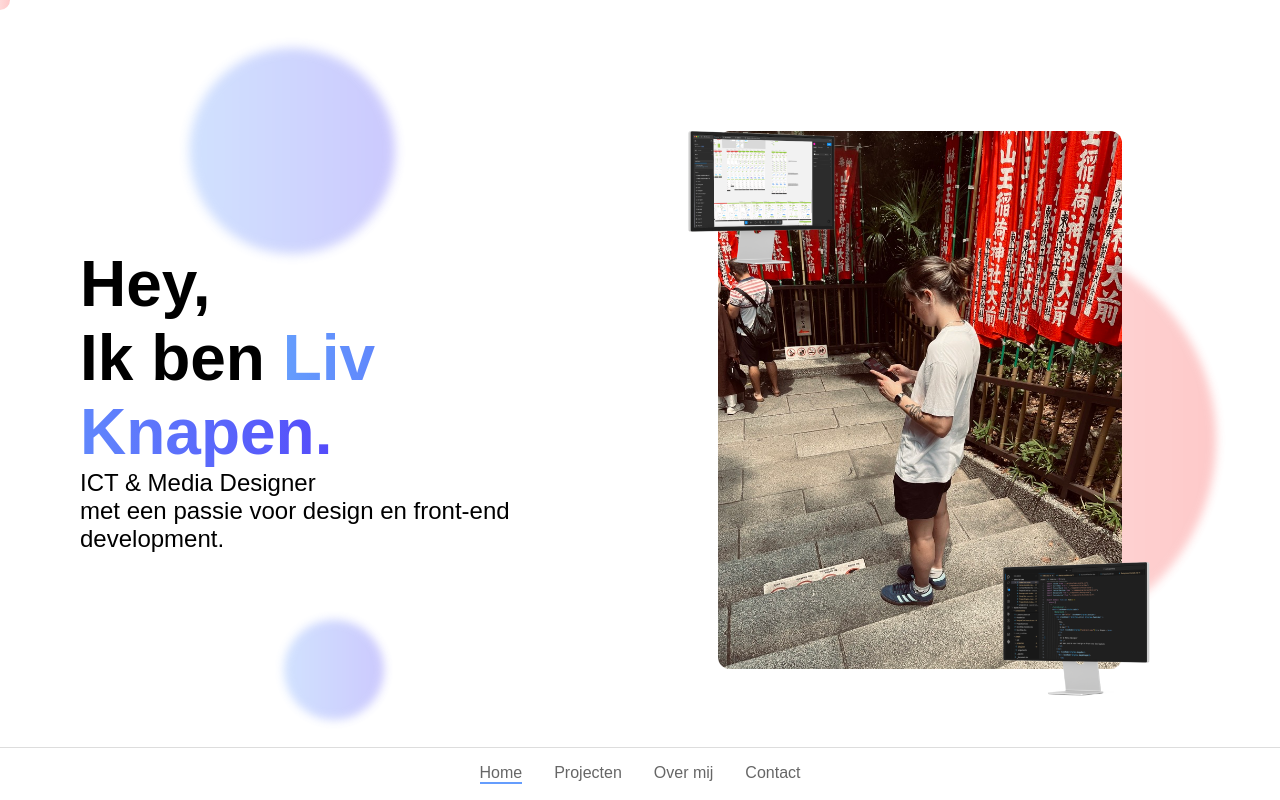
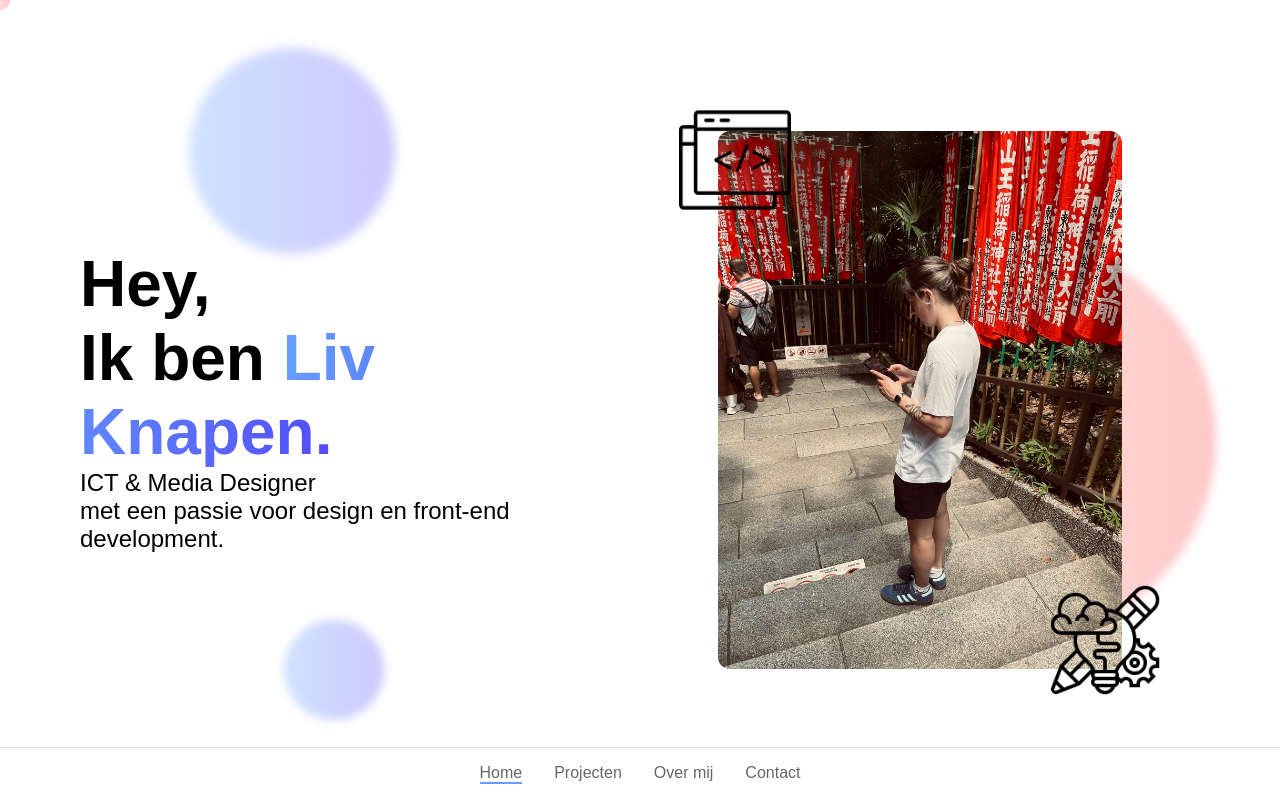
Before and after one commit to livknapen/work-portfolio, a Next.js app: page / in a window 1280 px wide. Built offline with nearby package versions, Linux system fonts and the light colour scheme; a web font is replaced by a local one.

Commit message:
new images forr intro

```diff
--- a/pages/index.tsx
+++ b/pages/index.tsx
@@ -33,13 +33,13 @@ export default function Home() {
                 className={`${styles.portrait} ${styles.fadeInLeft}`}
               />
               <img
-                src="./images/pc-1.png"
-                alt="CSS Preview"
+                src="./images/develop.png"
+                alt="Develop"
                 className={`${styles.overlayBox} ${styles.fadeInLeft}`}
               />
               <img
-                src="./images/pc-2.png"
-                alt="Image Settings"
+                src="./images/design.png"
+                alt="Design"
                 className={`${styles.overlayBox} ${styles.fadeInLeft}`}
               />
             </div>
--- a/styles/Home.module.css
+++ b/styles/Home.module.css
@@ -43,7 +43,7 @@
 
 .overlayBox {
   position: absolute;
-  max-width: 30%;
+  max-width: 20%;
   z-index: 2;
   opacity: 0;
   transform: translateX(-50px);
@@ -52,7 +52,7 @@
 }
 
 .overlayBox:nth-of-type(2) {
-  top: 0%;
+  top: -5%;
   left: 7%;
 }
 
```
Also changed, not shown: public/images/design.png (added), public/images/develop.png (added).
